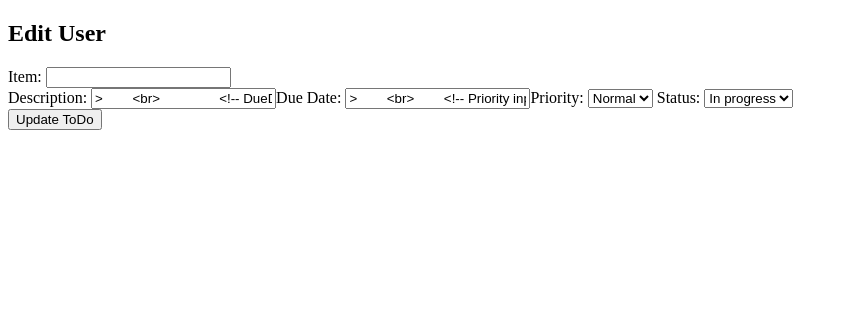
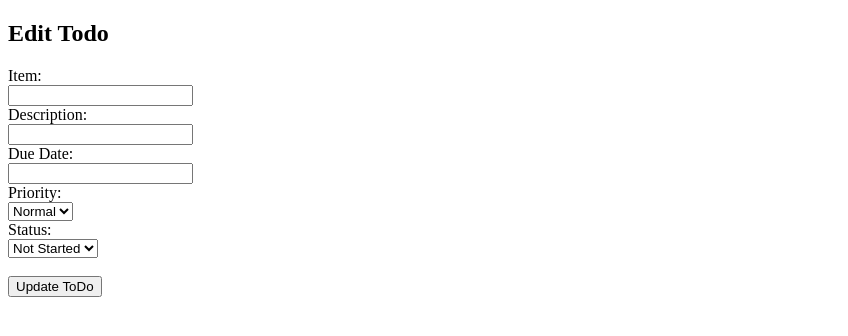
Before and after one commit to guymandev/todo-manager, a Node server app: template views/todos/edit-form.ejs in a window 1280 px wide. Shown: the top 336 px of the page, without its empty margins (0-848 px from the left). Run offline with Node 20, Linux system fonts and the light colour scheme; the template is opened without the code that fills it, so the values that code supplies are empty; some libraries are stand-ins or nearby versions.

Commit message:
Got the Edit Route for Todo connected to /todos/edit-form.ejs

```diff
--- a/public/styles/user-details.css
+++ b/public/styles/user-details.css
@@ -1,3 +1,11 @@
+.users-buttons-group {
+    display: flex;
+    justify-content: space-between;
+    align-items: center;
+    width: 200px;
+    height: 100%;
+}
+
 .button {
     display: inline-block;
     padding: 10px 20px;
@@ -14,3 +22,27 @@
 .button:hover {
   background-color: #c2c7c7;
 }
+
+form {
+    width: 92px;
+    height: 40px;
+}
+
+.delete-button {
+    display: inline-block;
+    height: 100%;
+    width: 100%;
+    text-align: center;
+    text-decoration: none;
+    vertical-align: auto;
+    color: #ffffff;
+    background-color: #7aa8b7;
+    border: 1px solid black;
+    border-radius: 6px;
+    outline: none;
+    transition: 0.3s;
+}
+
+.delete-button:hover {
+    background-color: #c2c7c7;
+}
--- a/views/todos/edit-form.ejs
+++ b/views/todos/edit-form.ejs
@@ -9,7 +9,7 @@
 <body>
 
     <section class="hero">
-        <h2>Edit User</h2>
+        <h2>Edit Todo</h2>
     </section>
 
     <form method="POST" action="/todos/<%= todo._id %>/update?_method=PUT">
@@ -19,26 +19,27 @@
         <br>
         <!-- Description input -->
         <label for="description">Description:</label>
-        <input type="text" id="description" name="description" value="<%= todo.description %>>
+        <input type="text" id="description" name="description" value="<%= todo.description %>">
         <br>
         <!-- DueDate input -->
         <label for="dueDate">Due Date:</label>
-        <input type="text" id="dueDate" name="dueDate" value="<%= todo.dueDate %>>
+        <input type="text" id="dueDate" name="dueDate" value="<%= todo.dueDate %>">
         <br>
         <!-- Priority input -->
         <label for="priority">Priority:</label>
-        <select name="priority" id="priority" value="<%= todo.priority %>>
+        <select name="priority" id="priority" value="<%= todo.priority %>">
             <option value="High">High</option>
             <option value="Normal" selected>Normal</option>
             <option value="Low">Low</option>
         </select>
         <!-- Status input -->
         <label for="status">Status:</label>
-        <select name="status" id="status" value="<%= todo.status %>>
+        <select name="status" id="status" value="<%= todo.status %>">
             <option value="Not Started" selected>Not Started</option>
             <option value="In progress">In progress</option>
             <option value="Done">Done</option>
         </select>
+        <br>
         <br>
         <input type="submit" value="Update ToDo">
     </form>
--- a/views/users/user-details.ejs
+++ b/views/users/user-details.ejs
@@ -34,12 +34,11 @@
                 <p><strong>Status - </strong><%= todo.status %></p>
 
                 <div class="users-buttons-group">
-                    <a class="button" href="/users/<%= user._id %>/edit">Edit</a>
-                    <form method="POST" action="/users/<%= user._id %>/delete?_method=DELETE">
+                    <a class="button" href="/todos/<%= todo._id %>/edit">Edit</a>
+                    <form method="POST" action="/todos/<%= todo._id %>/delete?_method=DELETE">
                         <input class="delete-button" value="Delete" type="submit"/>
                     </form>
                 </div>
-
             </li>
             <% } %>
         </ul>
```
Also changed, not shown: controllers/todos.js (+2 -6 lines).
